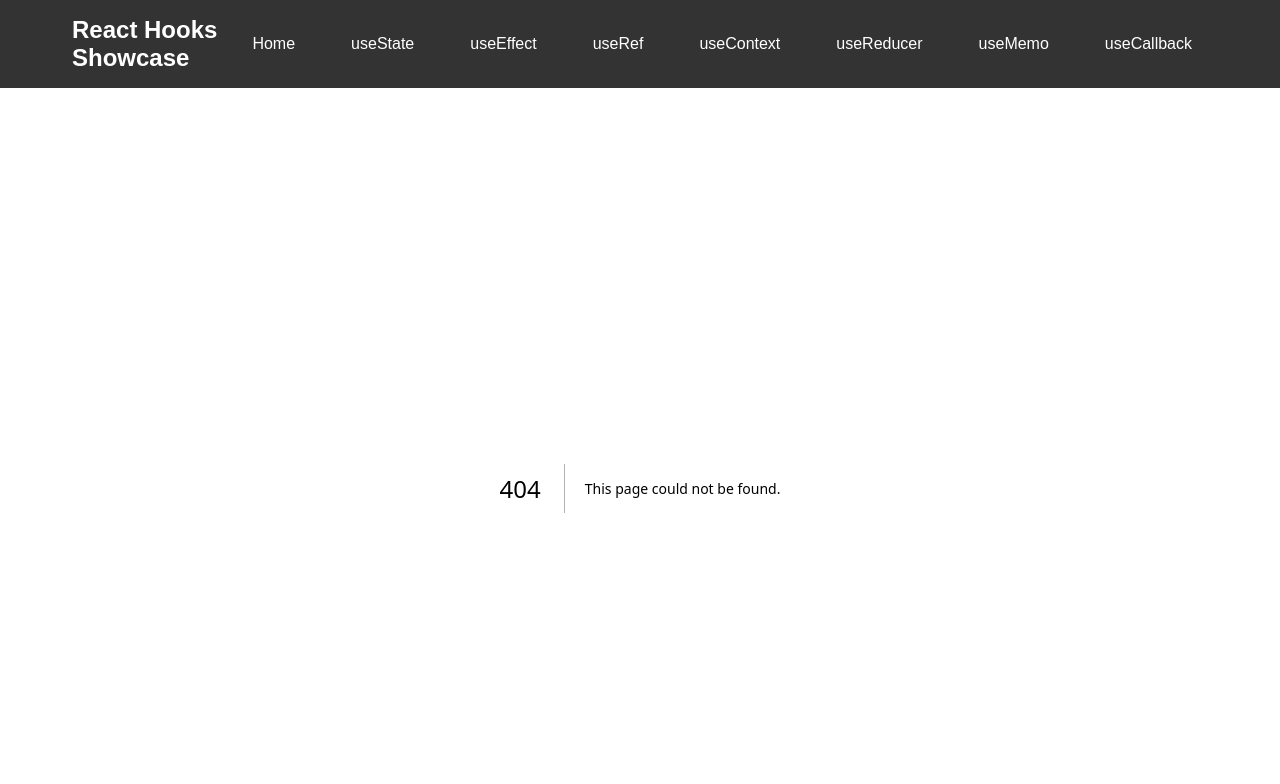
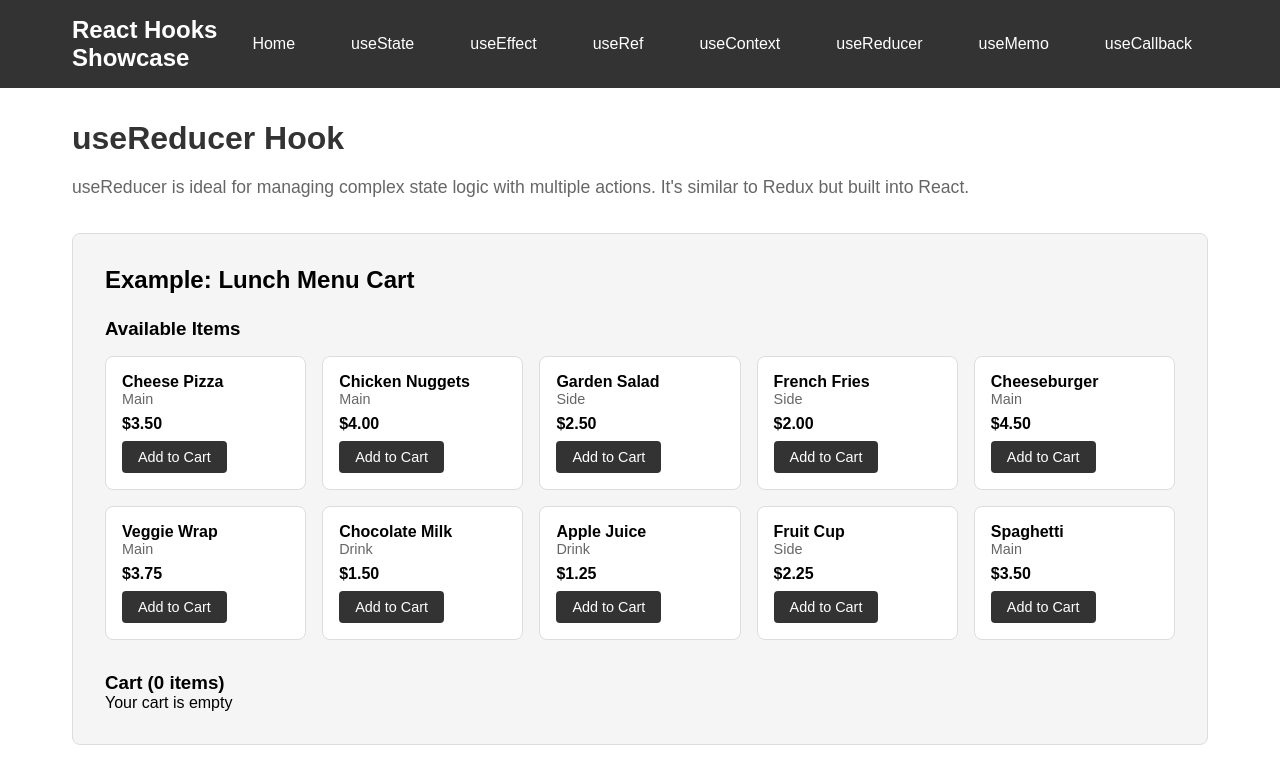
Before and after one commit to illinai/react-hooks-showcase, a Next.js app: page /use-reducer in a window 1280 px wide. Before the commit this address had no page. Shown: the top 784 px of the page. Built offline with nearby package versions, Linux system fonts and the light colour scheme.

Commit message:
useContext + useReducer pages addec

```diff
--- /dev/null
+++ b/src/app/use-reducer/page.js
@@ -0,0 +1,142 @@
+'use client';
+import { useReducer } from 'react';
+import { mockLunchMenu } from '@/data/mockData';
+
+const cartReducer = (state, action) => {
+  switch (action.type) {
+    case 'ADD_ITEM':
+      const existingItem = state.items.find(item => item.id === action.payload.id);
+      if (existingItem) {
+        return {
+          ...state,
+          items: state.items.map(item =>
+            item.id === action.payload.id
+              ? { ...item, quantity: item.quantity + 1 }
+              : item
+          ),
+        };
+      }
+      return {
+        ...state,
+        items: [...state.items, { ...action.payload, quantity: 1 }],
+      };
+
+    case 'REMOVE_ITEM':
+      return {
+        ...state,
+        items: state.items.filter(item => item.id !== action.payload),
+      };
+
+    case 'CLEAR_CART':
+      return { items: [] };
+
+    default:
+      return state;
+  }
+};
+
+export default function UseReducerPage() {
+  const [cart, dispatch] = useReducer(cartReducer, { items: [] });
+
+  const addToCart = (item) => {
+    dispatch({ type: 'ADD_ITEM', payload: item });
+  };
+
+  const removeFromCart = (id) => {
+    dispatch({ type: 'REMOVE_ITEM', payload: id });
+  };
+
+  const clearCart = () => {
+    dispatch({ type: 'CLEAR_CART' });
+  };
+
+  const totalPrice = cart.items.reduce((sum, item) => sum + (item.price * item.quantity), 0);
+
+  return (
+    <div className="page-container">
+      <h1 className="page-title">useReducer Hook</h1>
+      <p className="page-description">
+        useReducer is ideal for managing complex state logic with multiple actions. It's similar to Redux but built into React.
+      </p>
+
+      <div className="example-container">
+        <h2>Example: Lunch Menu Cart</h2>
+
+        <h3 style={{ marginTop: '1.5rem' }}>Available Items</h3>
+        <div style={{ display: 'grid', gridTemplateColumns: 'repeat(auto-fill, minmax(200px, 1fr))', gap: '1rem', marginTop: '1rem' }}>
+          {mockLunchMenu.map(item => (
+            <div key={item.id} style={menuItemStyle}>
+              <h4>{item.name}</h4>
+              <p style={{ fontSize: '0.9rem', color: '#666' }}>{item.category}</p>
+              <p style={{ fontWeight: 'bold', margin: '0.5rem 0' }}>${item.price.toFixed(2)}</p>
+              <button onClick={() => addToCart(item)} style={buttonStyle}>
+                Add to Cart
+              </button>
+            </div>
+          ))}
+        </div>
+
+        <h3 style={{ marginTop: '2rem' }}>Cart ({cart.items.length} items)</h3>
+        {cart.items.length === 0 ? (
+          <p>Your cart is empty</p>
+        ) : (
+          <>
+            {cart.items.map(item => (
+              <div key={item.id} style={cartItemStyle}>
+                <span>{item.name} x{item.quantity}</span>
+                <span>${(item.price * item.quantity).toFixed(2)}</span>
+                <button onClick={() => removeFromCart(item.id)} style={removeButtonStyle}>
+                  Remove
+                </button>
+              </div>
+            ))}
+            <div style={{ marginTop: '1rem', paddingTop: '1rem', borderTop: '2px solid #333' }}>
+              <strong>Total: ${totalPrice.toFixed(2)}</strong>
+              <button onClick={clearCart} style={{ ...buttonStyle, marginLeft: '1rem', backgroundColor: '#d32f2f' }}>
+                Clear Cart
+              </button>
+            </div>
+          </>
+        )}
+      </div>
+    </div>
+  );
+}
+
+const menuItemStyle = {
+  border: '1px solid #ddd',
+  padding: '1rem',
+  borderRadius: '8px',
+  backgroundColor: 'white',
+};
+
+const buttonStyle = {
+  padding: '0.5rem 1rem',
+  backgroundColor: '#333',
+  color: 'white',
+  border: 'none',
+  borderRadius: '4px',
+  cursor: 'pointer',
+  fontSize: '0.9rem',
+};
+
+const cartItemStyle = {
+  display: 'flex',
+  justifyContent: 'space-between',
+  alignItems: 'center',
+  padding: '0.75rem',
+  backgroundColor: 'white',
+  border: '1px solid #ddd',
+  borderRadius: '4px',
+  marginTop: '0.5rem',
+};
+
+const removeButtonStyle = {
+  padding: '0.25rem 0.75rem',
+  backgroundColor: '#d32f2f',
+  color: 'white',
+  border: 'none',
+  borderRadius: '4px',
+  cursor: 'pointer',
+  fontSize: '0.85rem',
+};
--- /dev/null
+++ b/src/context/ThemeContext.js
@@ -0,0 +1,26 @@
+'use client';
+import { createContext, useContext, useState } from 'react';
+
+const ThemeContext = createContext();
+
+export function ThemeProvider({ children }) {
+  const [theme, setTheme] = useState('light');
+
+  const toggleTheme = () => {
+    setTheme(theme === 'light' ? 'dark' : 'light');
+  };
+
+  return (
+    <ThemeContext.Provider value={{ theme, toggleTheme }}>
+      {children}
+    </ThemeContext.Provider>
+  );
+}
+
+export function useTheme() {
+  const context = useContext(ThemeContext);
+  if (!context) {
+    throw new Error('useTheme must be used within ThemeProvider');
+  }
+  return context;
+}
```
Also changed, not shown: src/app/use-context/page.js (added, +52 -0 lines).
